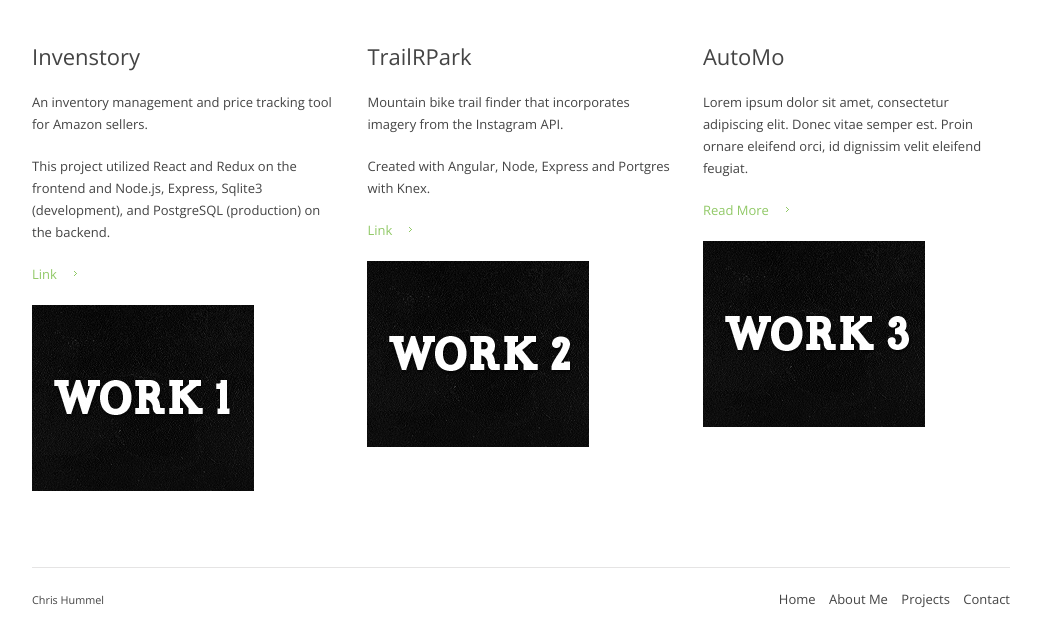
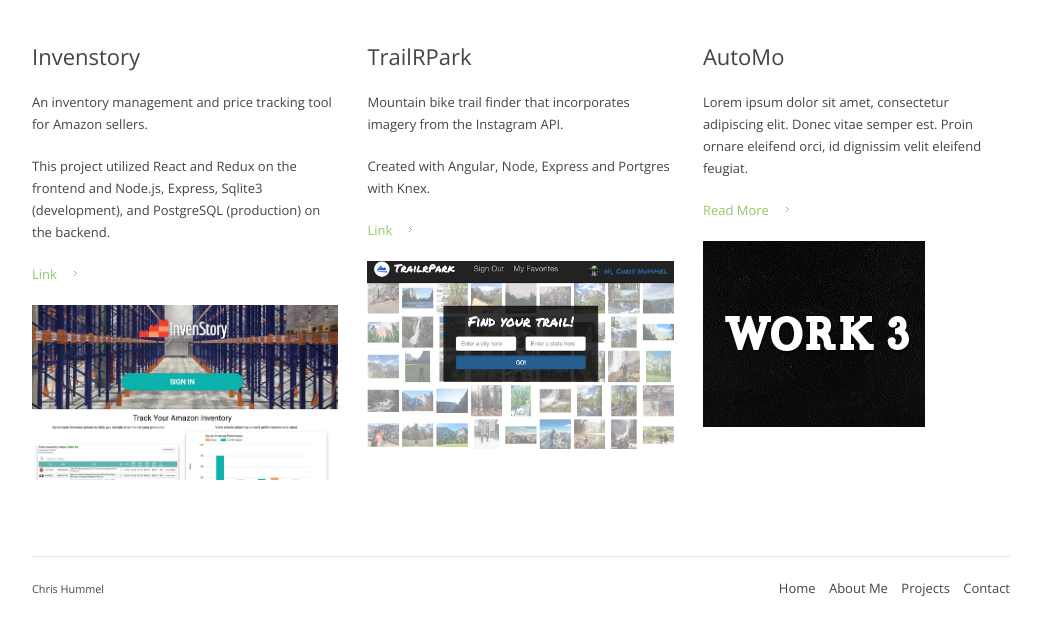
Before and after one commit to chrishummel/websitevps, a website: page public/client/projects.html in a window 1280 px wide. Shown: the part 256-897 px from the top of the page, without its empty margins (119-1160 px from the left). Drawn offline with nearby package versions, Linux system fonts and the light colour scheme.

```diff
--- a/public/client/projects.html
+++ b/public/client/projects.html
@@ -74,14 +74,15 @@
             <p>An inventory management and price tracking tool for Amazon sellers.</p>
             <p> This project utilized React and Redux on the frontend and Node.js, Express, Sqlite3 (development), and PostgreSQL (production) on the backend. </p>
             <p><a href="https://www.invenstory.biz" class="more">Link</a></p>
-            <a href="https://www.invenstory.biz"><img src="images/work_1.jpg" alt="Blue Water"></a>
+            <a href="https://www.invenstory.biz"><img src="images/invenstory.png" alt="invenstory"></a>
         </div>
         <div class="one-third">
           <h3>TrailRPark</h3>
             <p>Mountain bike trail finder that incorporates imagery from the Instagram API.</p>
             <p>Created with Angular, Node, Express and Portgres with Knex.</p>
-            <p><a href="#" class="more">Link</a></p>
-            <a href="#"><img src="images/work_2.jpg" alt="Panda Fish"></a>
+            <p></p>
+            <p><a href="http://trailrpark.herokuapp.com" class="more">Link</a></p>
+            <a href="http://trailrpark.herokuapp.com"><img src="images/trailrpark.png" alt="trailrpark"></a>
         </div>
         <div class="one-third">
           <h3>AutoMo</h3>
```
Also changed, not shown: public/client/aboutme.html (+4 -2 lines), public/client/images/invenstory.png (added), public/client/images/trailrpark.png (added).
